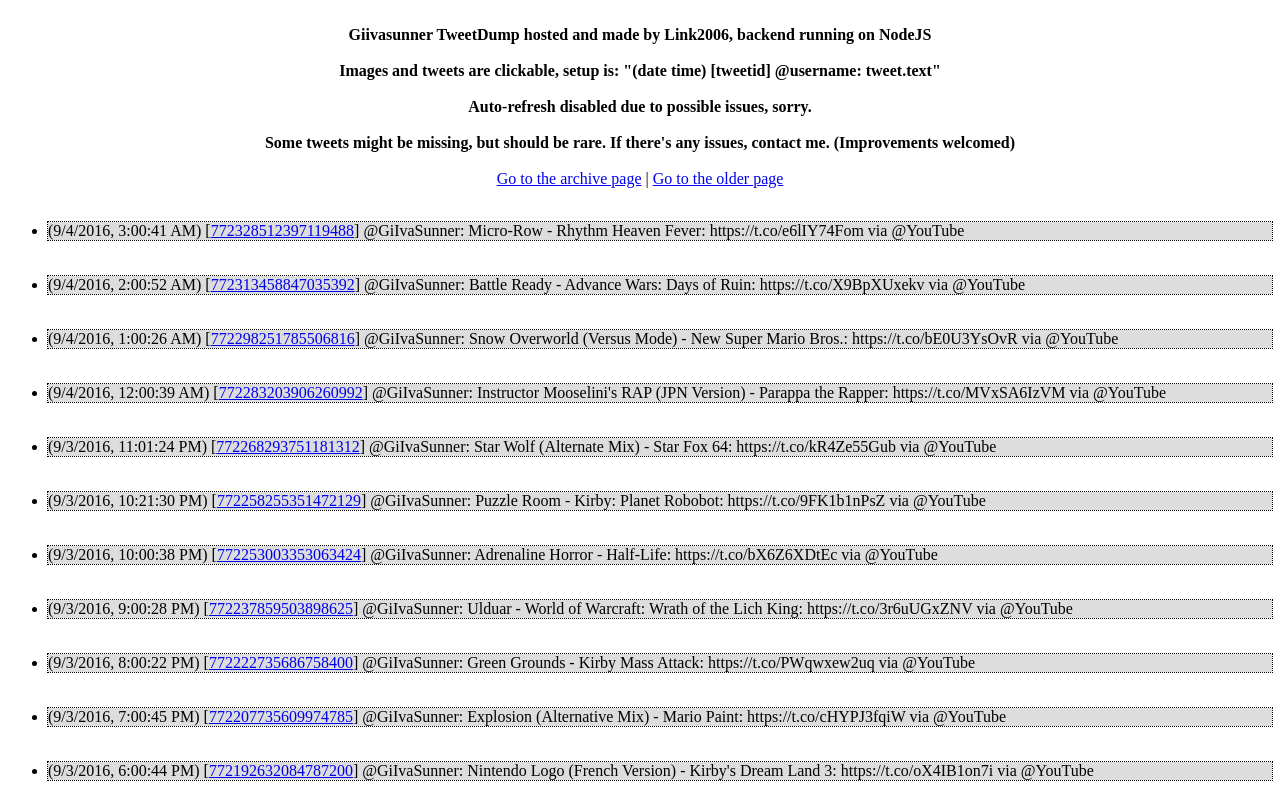
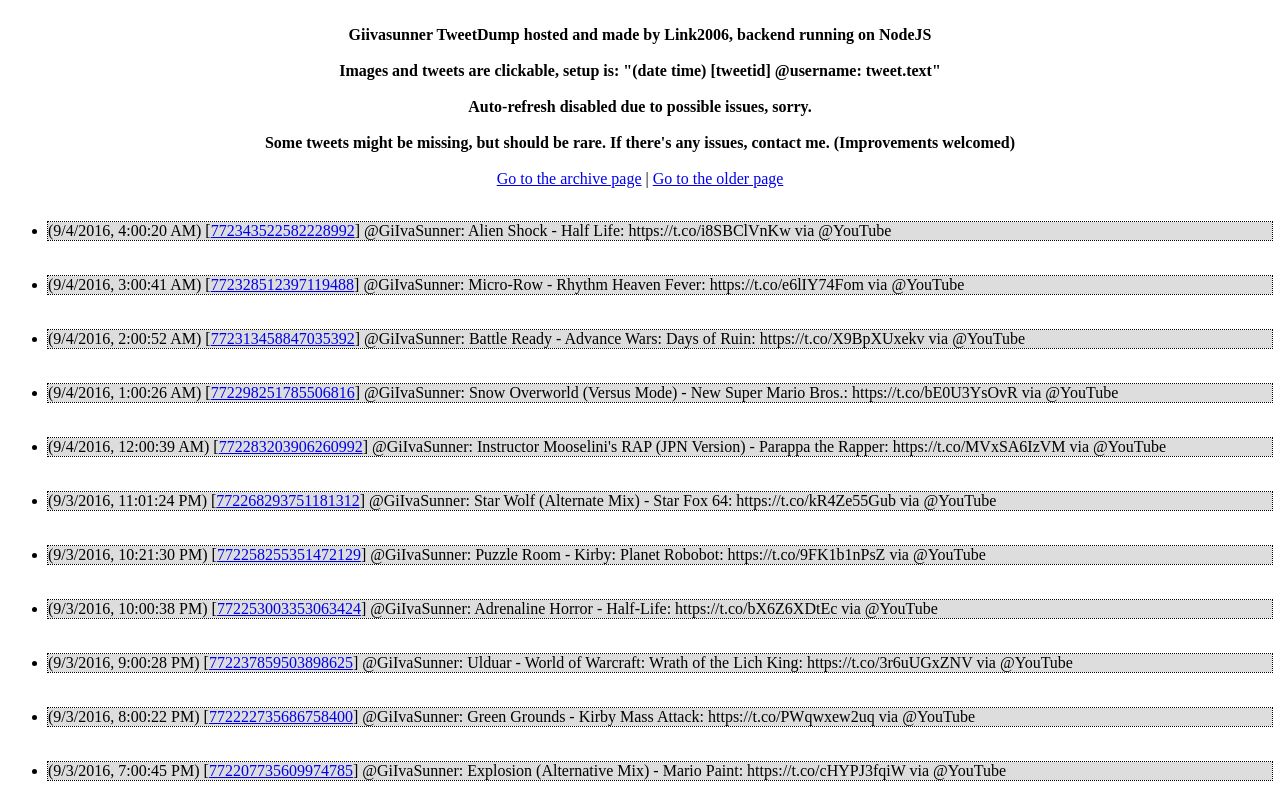
Before and after one commit to Link2006/Link2006.github.io, a plain HTML site: page giivatweets_onlygiiva.html in a window 1280 px wide. Shown: the top 800 px of the page. Drawn offline with Linux system fonts and the light colour scheme.

Commit message:
New Tweet 9/4/2016, 4:00:31 AM

```diff
--- a/giivatweets_onlygiiva.html
+++ b/giivatweets_onlygiiva.html
@@ -23,6 +23,10 @@ li{
 <center><a href='giivatweets_onlygiiva_old.html'>Go to the archive page</a> | <a href='giivatweets_p2.html'>Go to the older page</a></center><br/>
 <ul>
 <!--newtweet-->
+<li>(9/4/2016, 4:00:20 AM) [<a href='https://twitter.com/giivasunner/status/772343522582228992'>772343522582228992</a>] @GiIvaSunner: Alien Shock - Half Life: https://t.co/i8SBClVnKw via @YouTube<br /></li>
+<br />
+<br />
+
 <li>(9/4/2016, 3:00:41 AM) [<a href='https://twitter.com/giivasunner/status/772328512397119488'>772328512397119488</a>] @GiIvaSunner: Micro-Row - Rhythm Heaven Fever: https://t.co/e6lIY74Fom via @YouTube<br /></li>
 <br />
 <br />
```
